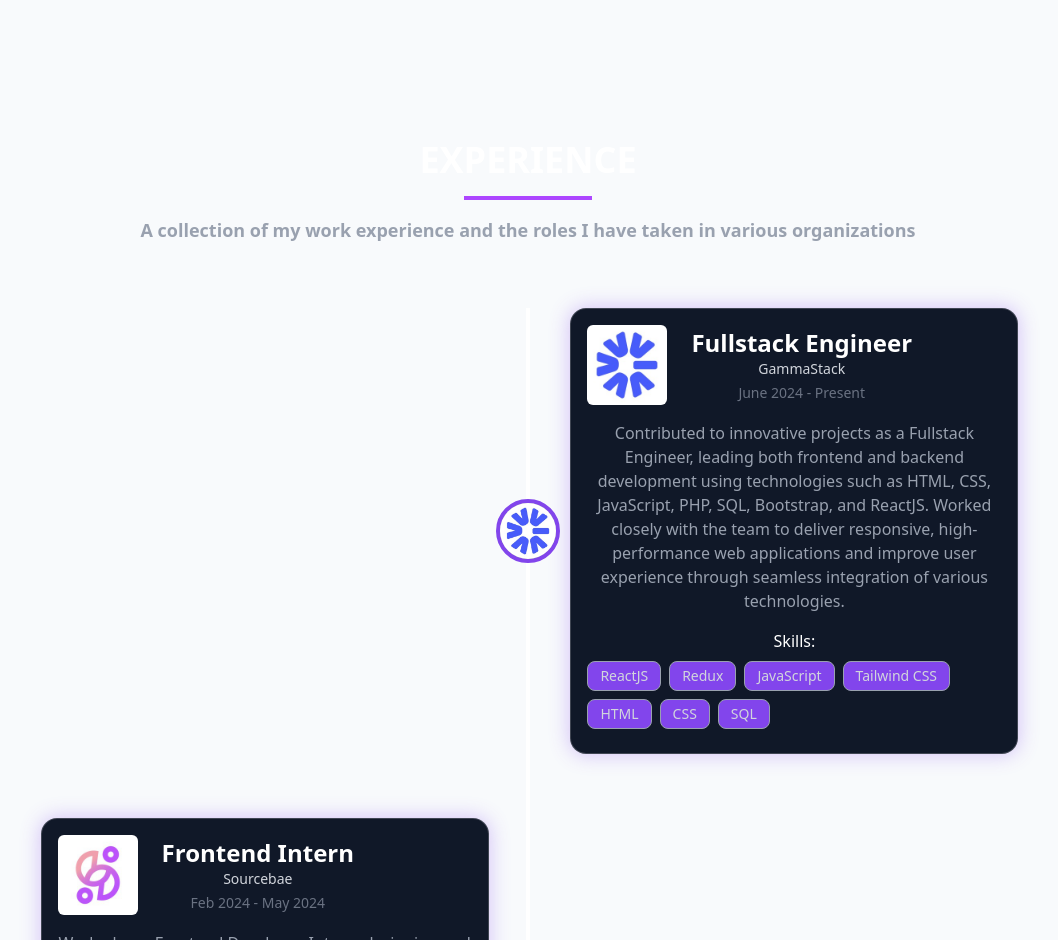
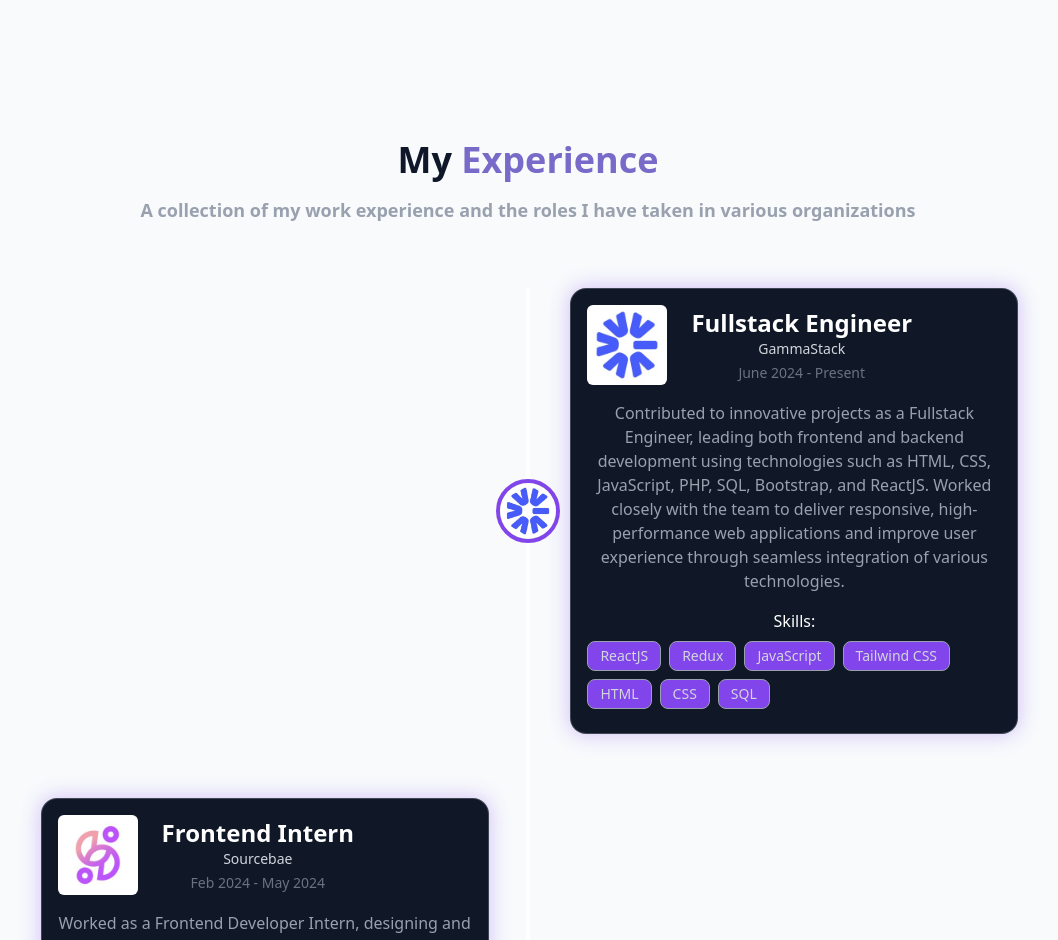
Before and after one commit to atharvninave18/atharv-portfolio, a React (Vite) app: page / in a window 1280 px wide. Shown: the part 2020-2960 px from the top of the page, without its empty margins (112-1170 px from the left). Built offline with nearby package versions, Linux system fonts and the light colour scheme.

Commit message:
ui issue fixes

```diff
--- a/src/components/Experience.jsx
+++ b/src/components/Experience.jsx
@@ -9,8 +9,11 @@ const Experience = () => {
     >
       {/* Section Title */}
       <div className="text-center mb-16">
-        <h2 className="text-4xl font-bold text-white">EXPERIENCE</h2>
-        <div className="w-32 h-1 bg-purple-500 mx-auto mt-4"></div>
+
+        <h2 className="text-3xl md:text-4xl font-bold mb-4 text-center">
+          My
+          <span className="text-primary"> Experience </span>
+        </h2>
         <p className="text-gray-400 mt-4 text-lg font-semibold">
           A collection of my work experience and the roles I have taken in
           various organizations
```
